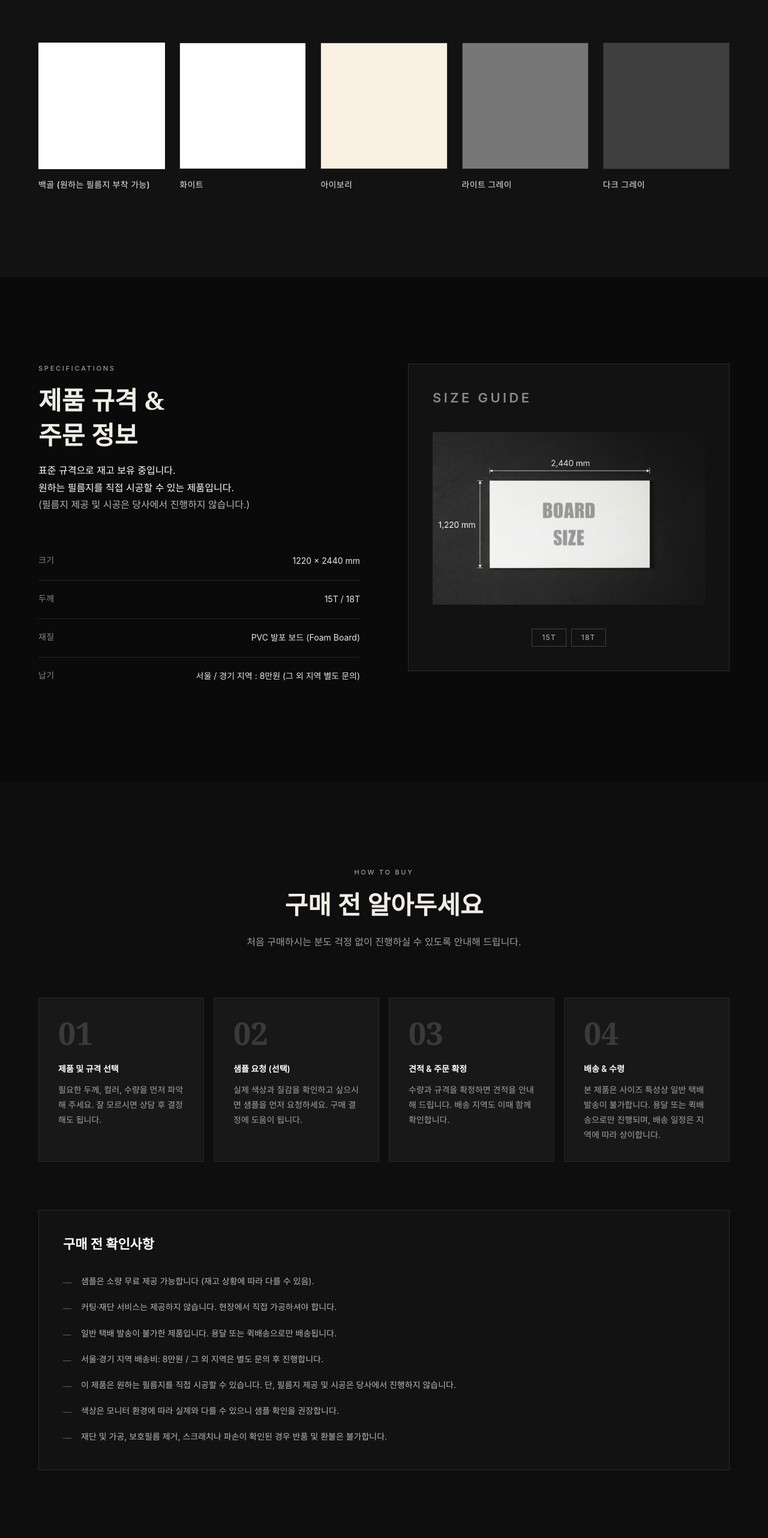
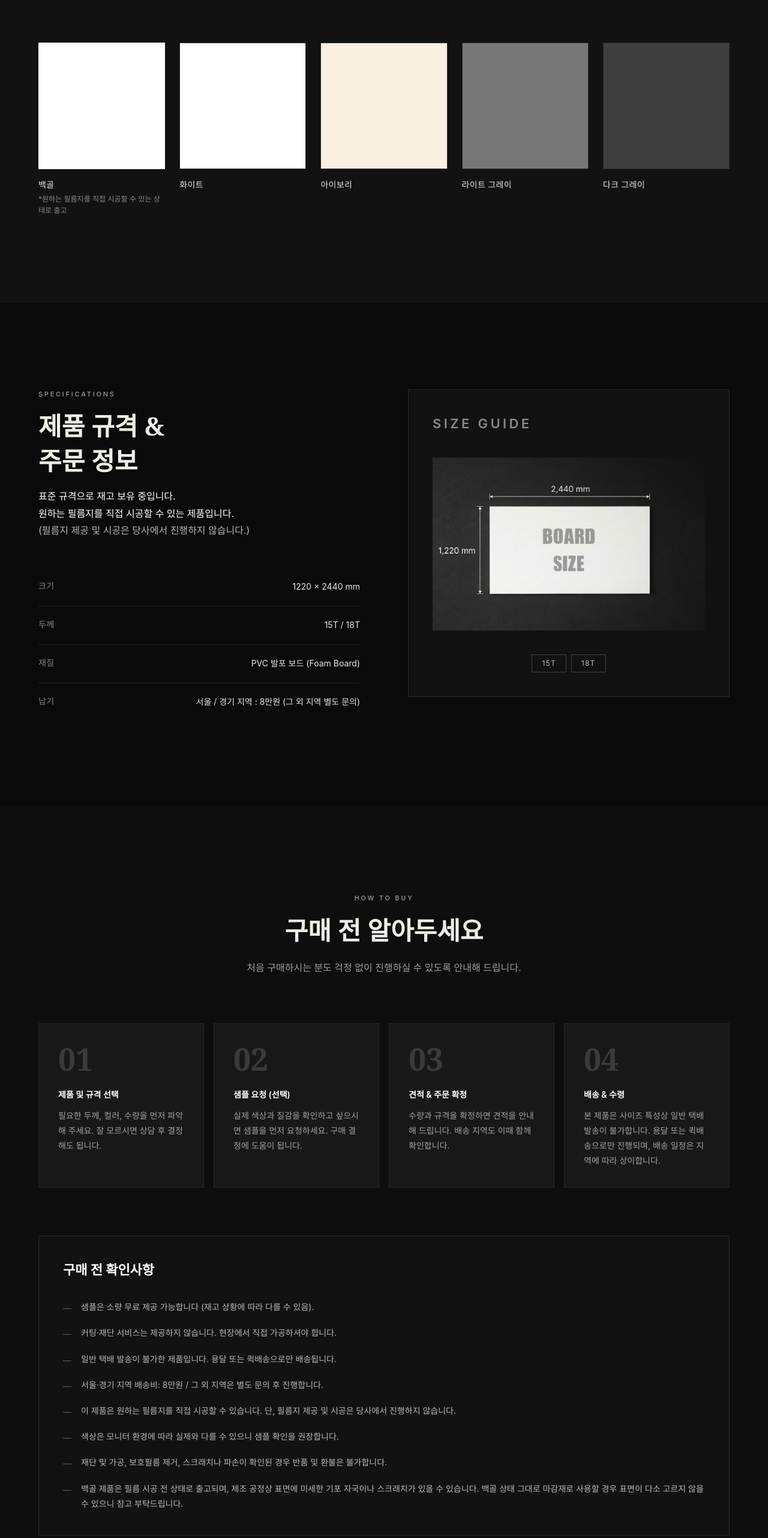
Before and after one commit to flosytk-dot/aquashield-site, a Next.js app: page / in a window 1280 px wide. Shown: the part 5990-8554 px from the top of the page at 60% size. Built offline with nearby package versions, Linux system fonts and the light colour scheme; a web font is replaced by a local one.

Commit message:
백골 컬러 설명 변경 및 구매 확인사항에 백골 안내 추가
Co-Authored-By: Claude Opus 4.6 <noreply@anthropic.com>

```diff
--- a/components/ColorLineup.tsx
+++ b/components/ColorLineup.tsx
@@ -22,7 +22,7 @@ export default function ColorLineup() {
         {/* 컬러 그리드 — 5개이므로 5열 */}
         <FadeUp>
           <div className="grid grid-cols-2 sm:grid-cols-3 lg:grid-cols-5 gap-6">
-            {colors.map((color: { name: string; image?: string; hex?: string }) => (
+            {colors.map((color: { name: string; subtitle?: string; image?: string; hex?: string }) => (
               <div key={color.name} className="group cursor-pointer">
                 <div
                   className="w-full aspect-square mb-4 relative overflow-hidden transition-all duration-300 group-hover:scale-[0.97] border border-white/10 group-hover:border-white/30 group-hover:shadow-[0_0_30px_rgba(255,255,255,0.05)]"
@@ -38,6 +38,9 @@ export default function ColorLineup() {
                   )}
                 </div>
                 <p className="text-sm font-medium text-white/90 tracking-wide">{color.name}</p>
+                {color.subtitle && (
+                  <p className="text-xs text-white/50 mt-1 leading-relaxed">*{color.subtitle}</p>
+                )}
               </div>
             ))}
           </div>
--- a/components/PurchaseGuide.tsx
+++ b/components/PurchaseGuide.tsx
@@ -31,6 +31,7 @@ const notices = [
   "이 제품은 원하는 필름지를 직접 시공할 수 있습니다. 단, 필름지 제공 및 시공은 당사에서 진행하지 않습니다.",
   "색상은 모니터 환경에 따라 실제와 다를 수 있으니 샘플 확인을 권장합니다.",
   "재단 및 가공, 보호필름 제거, 스크래치나 파손이 확인된 경우 반품 및 환불은 불가합니다.",
+  "백골 제품은 필름 시공 전 상태로 출고되며, 제조 공정상 표면에 미세한 기포 자국이나 스크래치가 있을 수 있습니다. 백골 상태 그대로 마감재로 사용할 경우 표면이 다소 고르지 않을 수 있으니 참고 부탁드립니다.",
 ];
 
 export default function PurchaseGuide() {
--- a/data/config.ts
+++ b/data/config.ts
@@ -44,7 +44,7 @@ export const SITE_CONFIG = {
 
   // 색상 라인업 (이름 + 색상코드 또는 이미지 경로)
   colors: [
-    { name: "백골 (원하는 필름지 부착 가능)", image: "", hex: "#FFFFFF" },
+    { name: "백골", subtitle: "원하는 필름지를 직접 시공할 수 있는 상태로 출고", image: "", hex: "#FFFFFF" },
     { name: "화이트", image: "/images/흰색.jpg" },
     { name: "아이보리", image: "/images/아이보리.jpg" },
     { name: "라이트 그레이", image: "/images/라이트그레이.jpg" },
```
